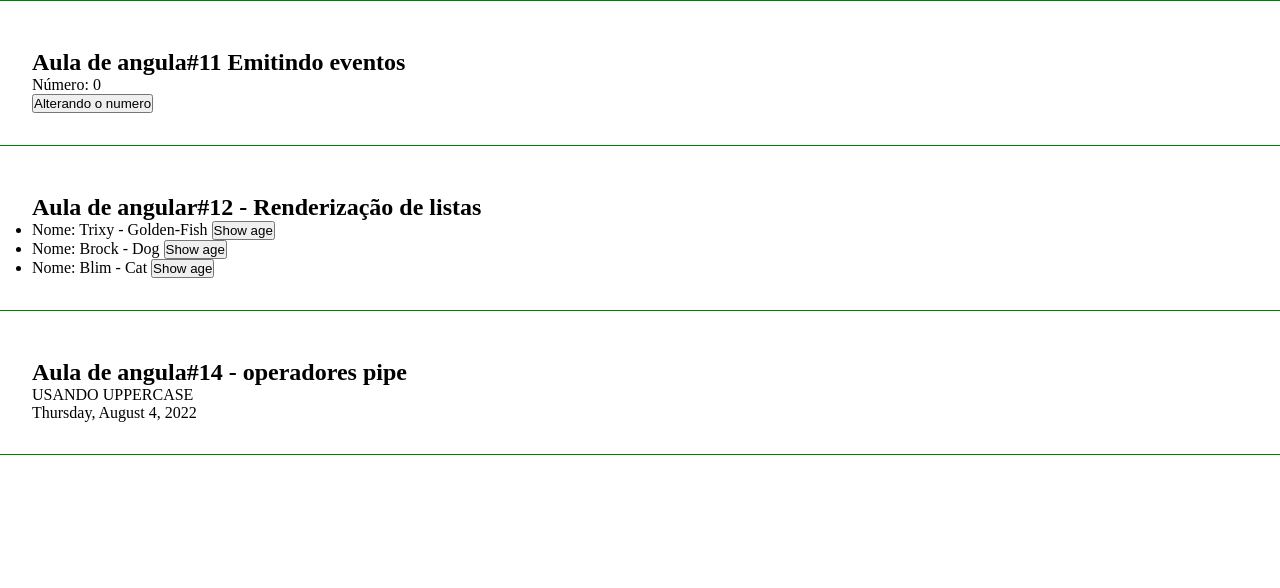
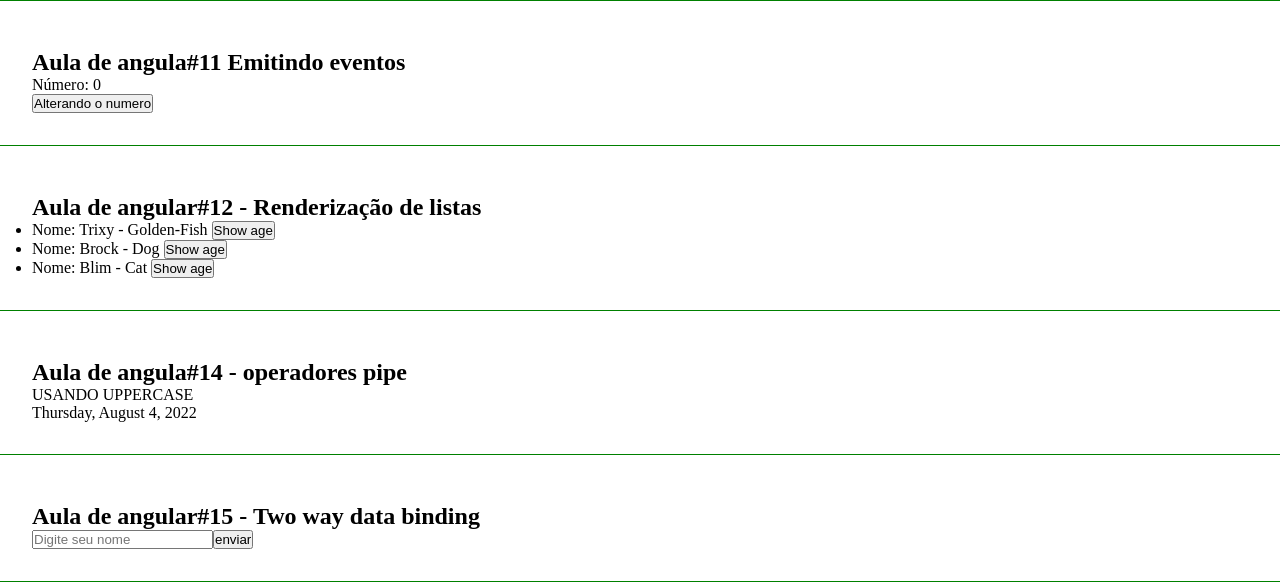
Before and after one commit to Dinos-s/Angular-Curso, an Angular app: page / in a window 1280 px wide. Shown: the part 756-1344 px from the top of the page. Built offline with nearby package versions, Linux system fonts and the light colour scheme.

Commit message:
funcionamento de um formulario

```diff
--- a/src/app/app.component.html
+++ b/src/app/app.component.html
@@ -7,3 +7,4 @@
 <app-emitter></app-emitter>
 <app-list-render></app-list-render>
 <app-pipes-oeprators></app-pipes-oeprators>
+<app-two-way-data-binding></app-two-way-data-binding>
--- /dev/null
+++ b/src/app/components/two-way-data-binding/two-way-data-binding.component.html
@@ -0,0 +1,12 @@
+<div class="class">
+    <h2>Aula de angular#15 - Two way data binding</h2>
+    <form>
+        <input type="text" [(ngModel)]="name" name="name"
+        placeholder="Digite seu nome">
+        <input type="submit" value="enviar">
+    </form>
+    <div *ngIf="name !== ''">
+        <p>{{name}}</p>
+    </div>
+</div>
+<!-- [()] -> é uma sintaxe de ligação bidirecional, onde os [] -> é uma sintaxe de associação de propriedade, e os () sintaxe de evento; -->
--- /dev/null
+++ b/src/app/components/two-way-data-binding/two-way-data-binding.component.ts
@@ -0,0 +1,17 @@
+import { Component, OnInit } from '@angular/core';
+
+@Component({
+  selector: 'app-two-way-data-binding',
+  templateUrl: './two-way-data-binding.component.html',
+  styleUrls: ['./two-way-data-binding.component.css']
+})
+export class TwoWayDataBindingComponent implements OnInit {
+
+  name!: string;
+
+  constructor() { }
+
+  ngOnInit(): void {
+  }
+
+}
```
Also changed, not shown: src/app/app.module.ts (+6 -2 lines), src/app/components/two-way-data-binding/two-way-data-binding.component.css (added), 1 other file (tests, documents, lock files or other folders).
